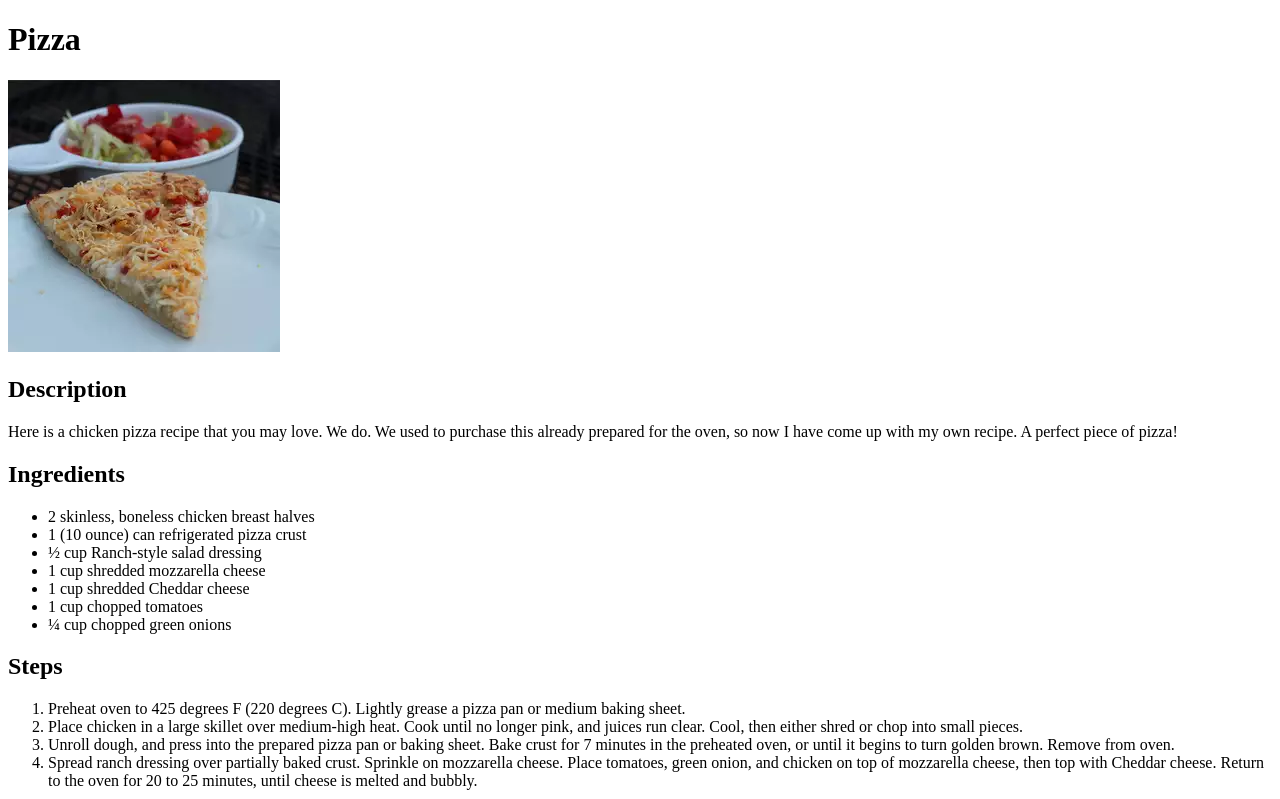
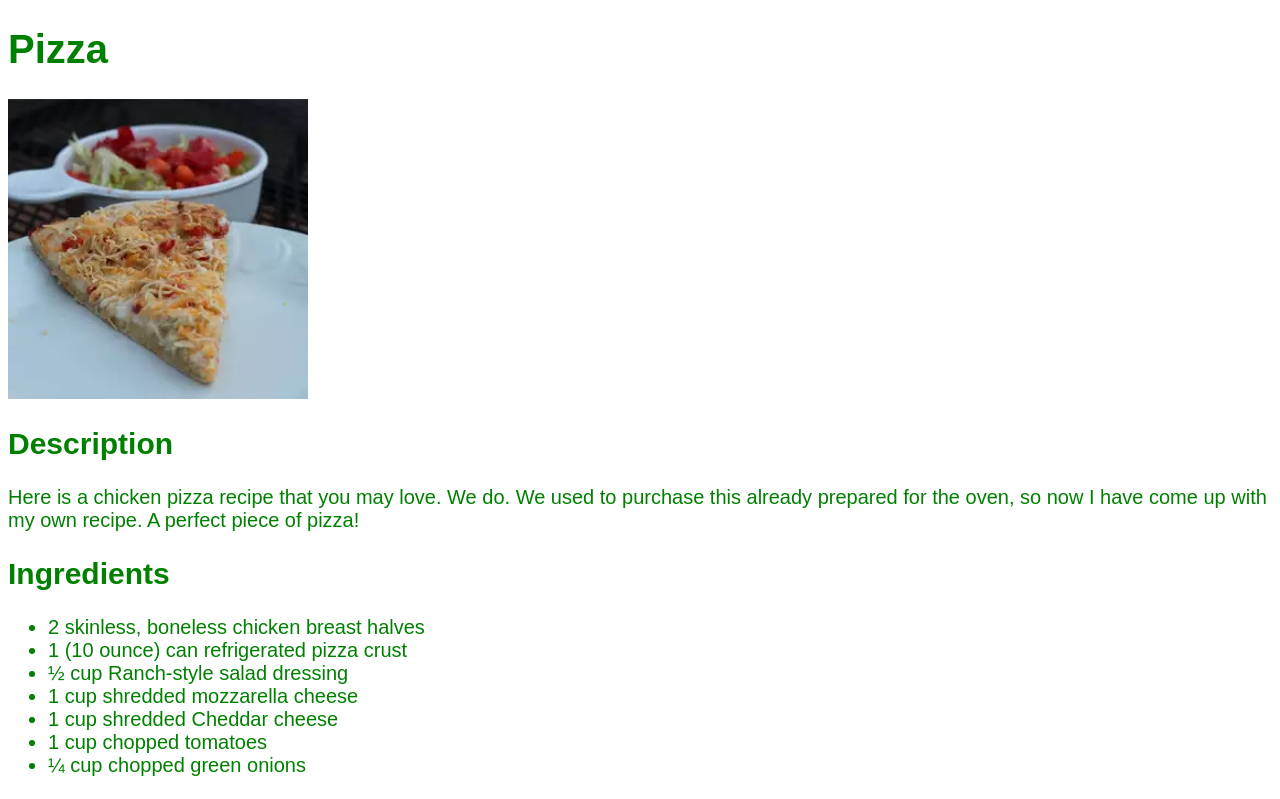
Before and after one commit to Huzaifa164/my-recipes, a plain HTML site: page recipes/pizza.html in a window 1280 px wide. Shown: the top 799 px of the page. Drawn offline with Linux system fonts and the light colour scheme.

Commit message:
Added little CSS

```diff
--- a/recipes/pizza.html
+++ b/recipes/pizza.html
@@ -3,6 +3,7 @@
     <head>
         <meta charset="utf-8">
         <title>My Recipes</title>
+        <link rel="stylesheet" href="style.css">
     </head>
     <body>
         <h1>Pizza</h1>
--- /dev/null
+++ b/recipes/style.css
@@ -0,0 +1,21 @@
+*{
+    font-family: sans-serif;
+    color: green;
+}
+
+h1{
+    font-size: 40px;
+}
+
+h2{
+    font-size: 30px;
+}
+
+li, p{
+    font-size: 20px;
+}
+
+img{
+    height: auto;
+    width: 300px;
+}
--- /dev/null
+++ b/style.css
@@ -0,0 +1,12 @@
+*{
+    font-family: sans-serif;
+    color: green;
+}
+
+h1{
+    font-size: 40px;
+}
+
+li{
+    font-size: 20px;
+}
```
Also changed, not shown: index.html (+1 -0 lines), recipes/burger.html (+1 -0 lines), recipes/noodles.html (+1 -0 lines).
